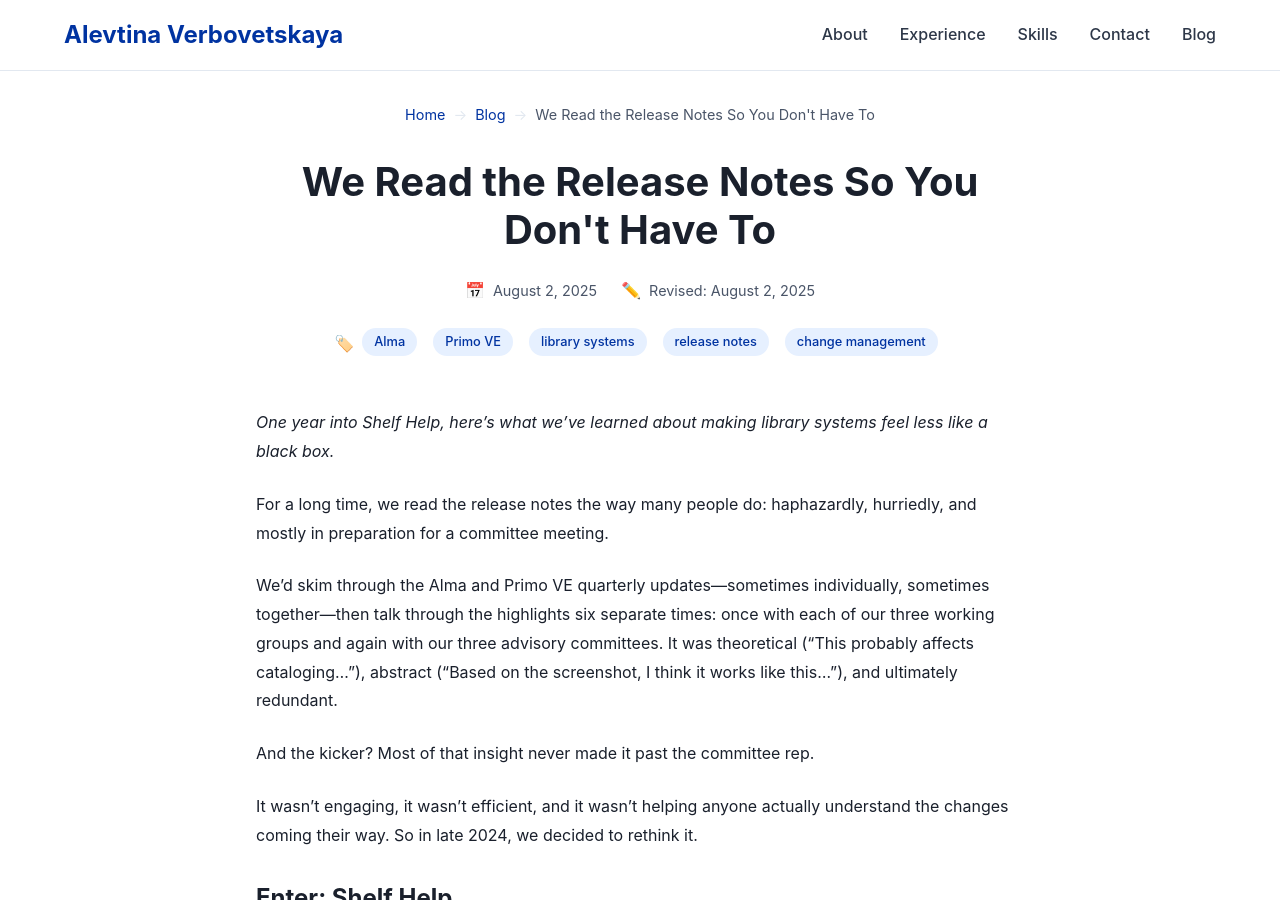
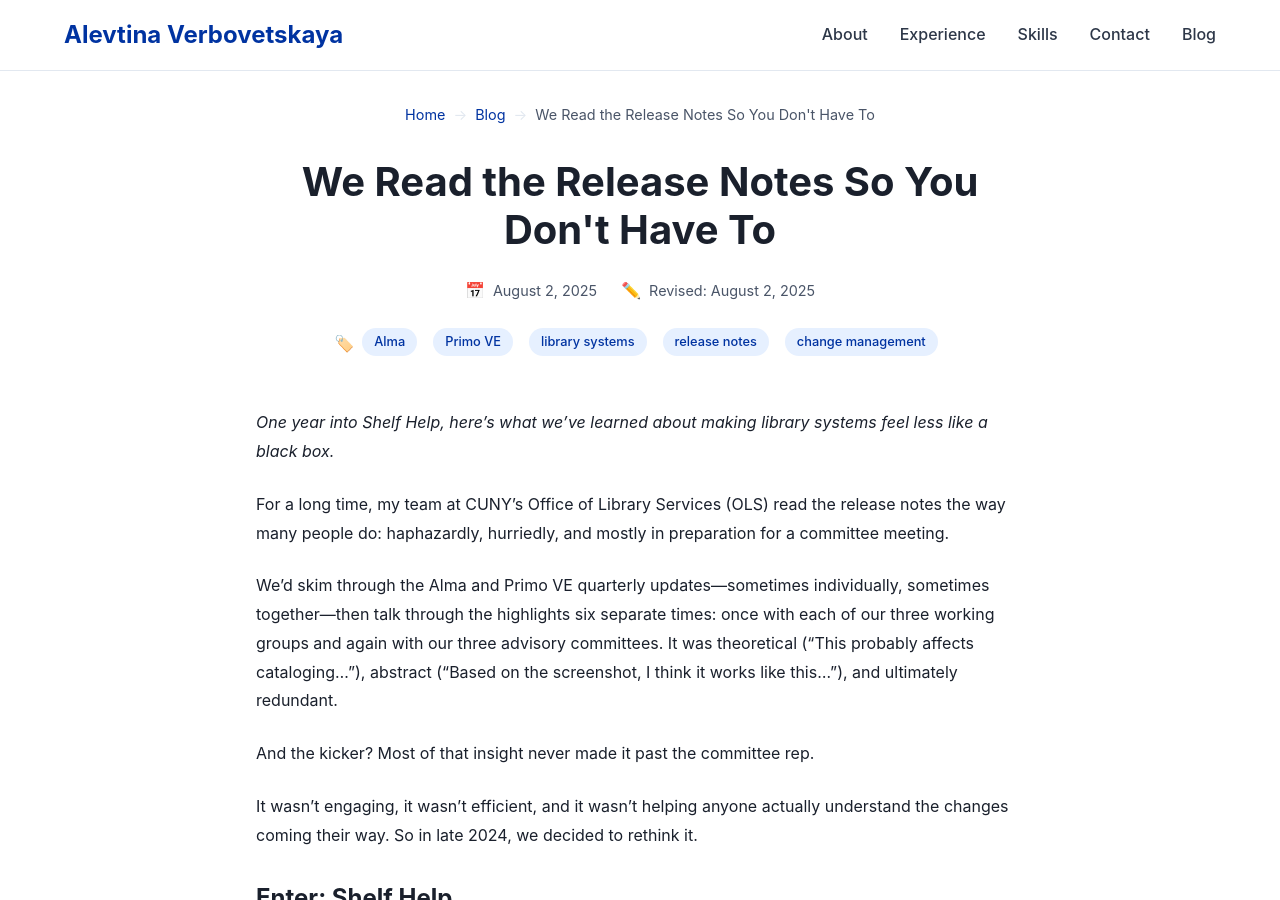
Before and after one commit to alevtina/alevtina.github.io, a Jekyll site: the page built from _posts/2025-08-02-we-read-the-release-notes-so-you-dont-have-to.md, in a window 1280 px wide and 900 px high. Built offline with Jekyll 4.4.1, drawn with Linux system fonts in a browser that asks for light colours; some web fonts are replaced.

Commit message:
Update 2025-08-02-we-read-the-release-notes-so-you-dont-have-to.md

```diff
--- a/_posts/2025-08-02-we-read-the-release-notes-so-you-dont-have-to.md
+++ b/_posts/2025-08-02-we-read-the-release-notes-so-you-dont-have-to.md
@@ -2,14 +2,14 @@
 layout: post
 title: "We Read the Release Notes So You Don't Have To"
 date: "2025-08-02 19:16"
-last_modified_at: "2025-08-02 19:51"
+last_modified_at: "2025-08-02 19:57"
 categories: [leadership]
 tags: [Alma, Primo VE, library systems, release notes, change management]
 ---
 
 _One year into Shelf Help, here’s what we’ve learned about making library systems feel less like a black box._
 
-For a long time, we read the release notes the way many people do: haphazardly, hurriedly, and mostly in preparation for a committee meeting.
+For a long time, my team at CUNY's Office of Library Services (OLS) read the release notes the way many people do: haphazardly, hurriedly, and mostly in preparation for a committee meeting.
 
 We'd skim through the Alma and Primo VE quarterly updates—sometimes individually, sometimes together—then talk through the highlights six separate times: once with each of our three working groups and again with our three advisory committees. It was theoretical (“This probably affects cataloging…”), abstract (“Based on the screenshot, I think it works like this…”), and ultimately redundant.
 
```
